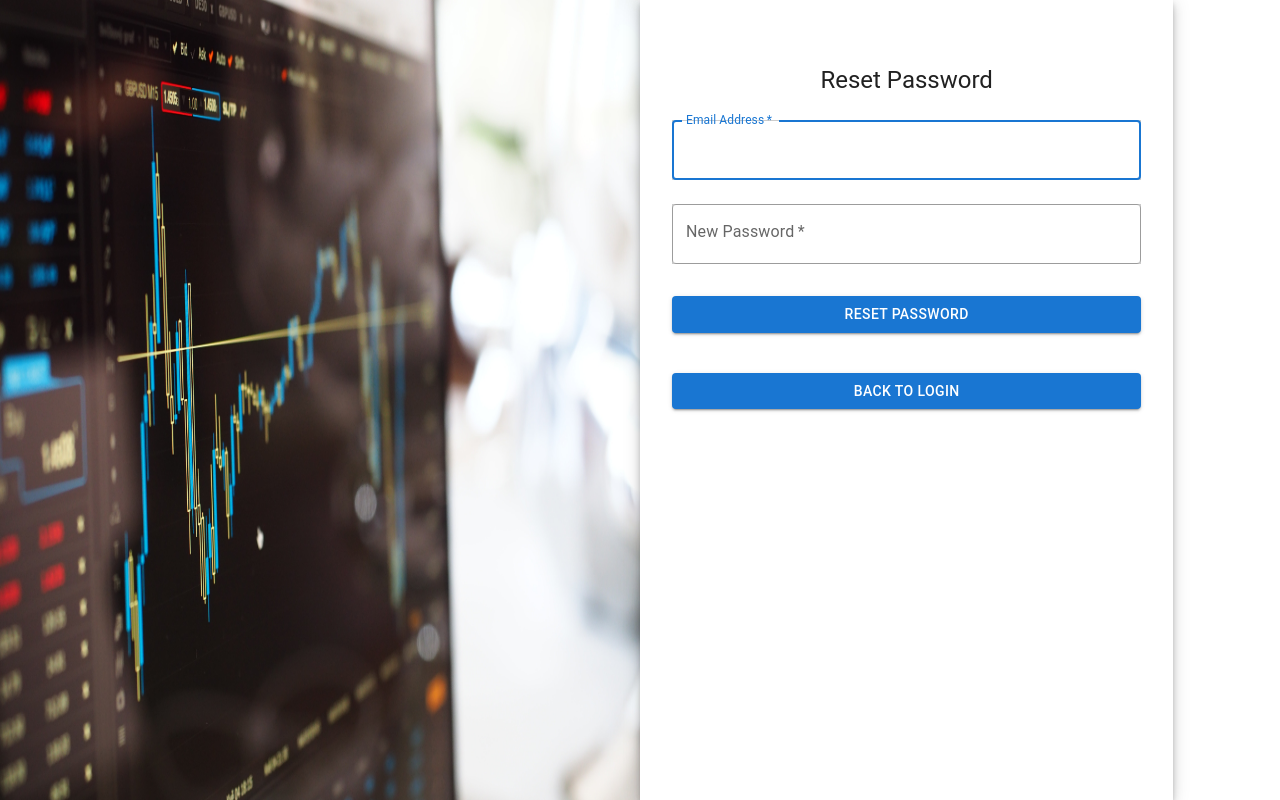
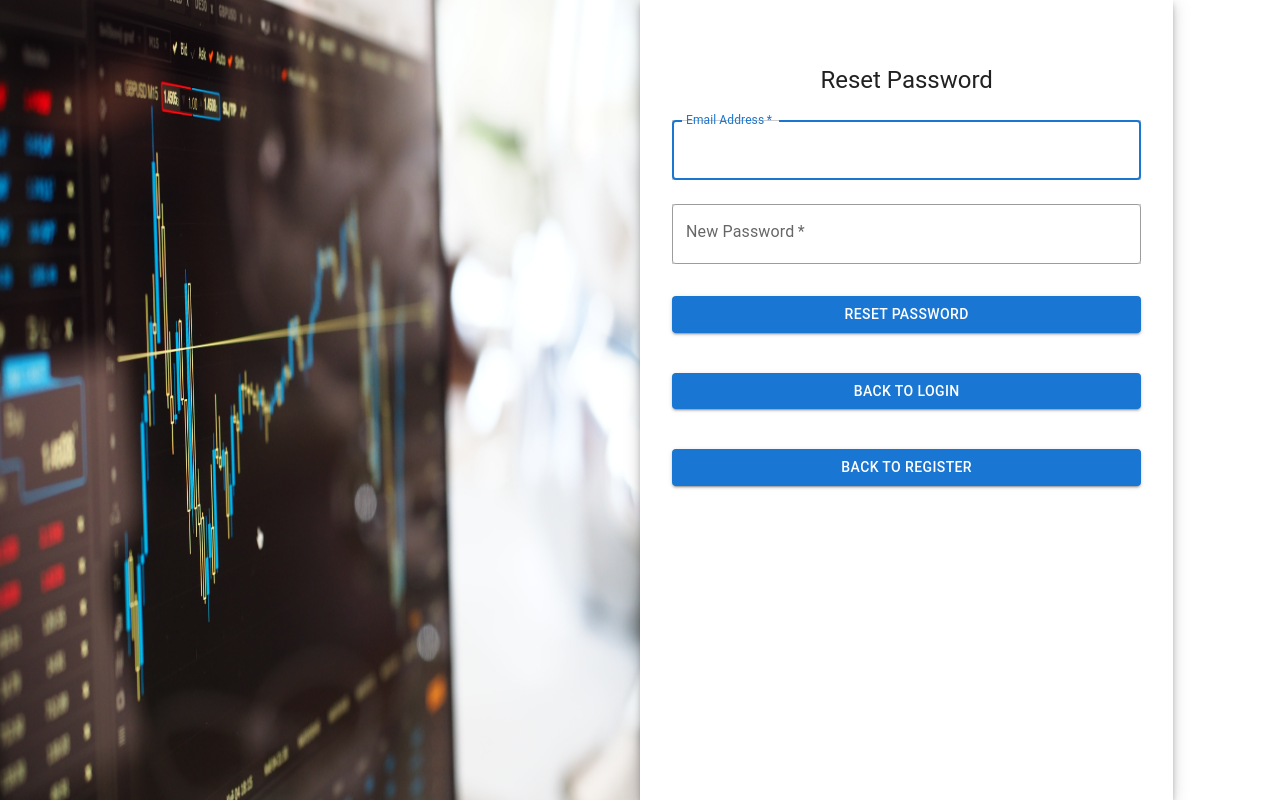
Before and after one commit to UTSCCSCC01/finalprojects22-pro-group, a React (Create React App) app in the folder frontend/: page /reset in a window 1280 px wide. Built offline with nearby package versions, Linux system fonts and the light colour scheme; no server answers; a web font is replaced by a local one.

Commit message:
PROG-35 change alert message

```diff
--- a/frontend/src/components/Login.js
+++ b/frontend/src/components/Login.js
@@ -59,7 +59,7 @@ function Login() {
         })
             .then((response) => {
                 if (response.status === 400) {
-                    TAlert("Information is Invalid!");
+                    TAlert("Please use correct information!");
                   }
                 return response.json();
             })
@@ -173,7 +173,7 @@ function Login() {
                             variant="contained"
                             sx={{ mt: 3, mb: 2 }}
                         >
-                            Register
+                            Back to Register
                         </Button>
                     </Box>
                 </Box>
--- a/frontend/src/components/Register.js
+++ b/frontend/src/components/Register.js
@@ -49,8 +49,8 @@ function Register() {
         })
         .then((response) => {
             if (response.status === 400) {
-                TAlert("Register fail, check the information");
-                  }
+                TAlert("Please use correct information!");
+            }
                 return response.json();
             })
             .then((data) => {
@@ -154,7 +154,7 @@ function Register() {
                             variant="contained"
                             sx={{ mt: 3, mb: 2 }}
                         >
-                            Register
+                            Register An Account
                         </Button>
                         <ToastContainer />
                         <Button
--- a/frontend/src/components/Reset.js
+++ b/frontend/src/components/Reset.js
@@ -59,7 +59,7 @@ function Reset() {
     })
       .then((response) => {
         if (response.status === 400) {
-          TAlert("Information is Invalid!");
+          TAlert("Please use correct information!");
         }
         return response.json();
       })
@@ -155,6 +155,15 @@ function Reset() {
             >
               Back to Login
             </Button>
+            <Button
+              type="button"
+              onClick={(e) => navigate("/register")}
+              fullWidth
+              variant="contained"
+              sx={{ mt: 3, mb: 2 }}
+            >
+              Back to Register
+            </Button>
           </Box>
         </Box>
       </Grid>
```
Also changed, not shown: frontend/src/components/alert.js (+8 -0 lines).
